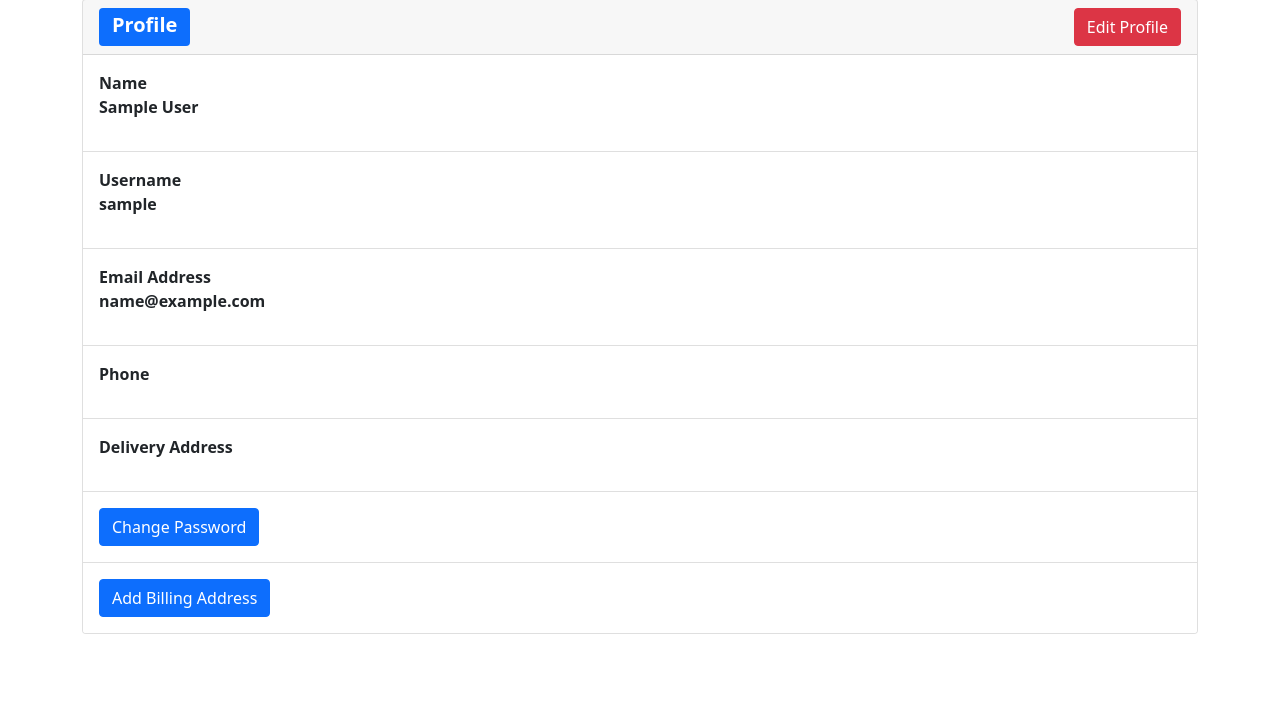
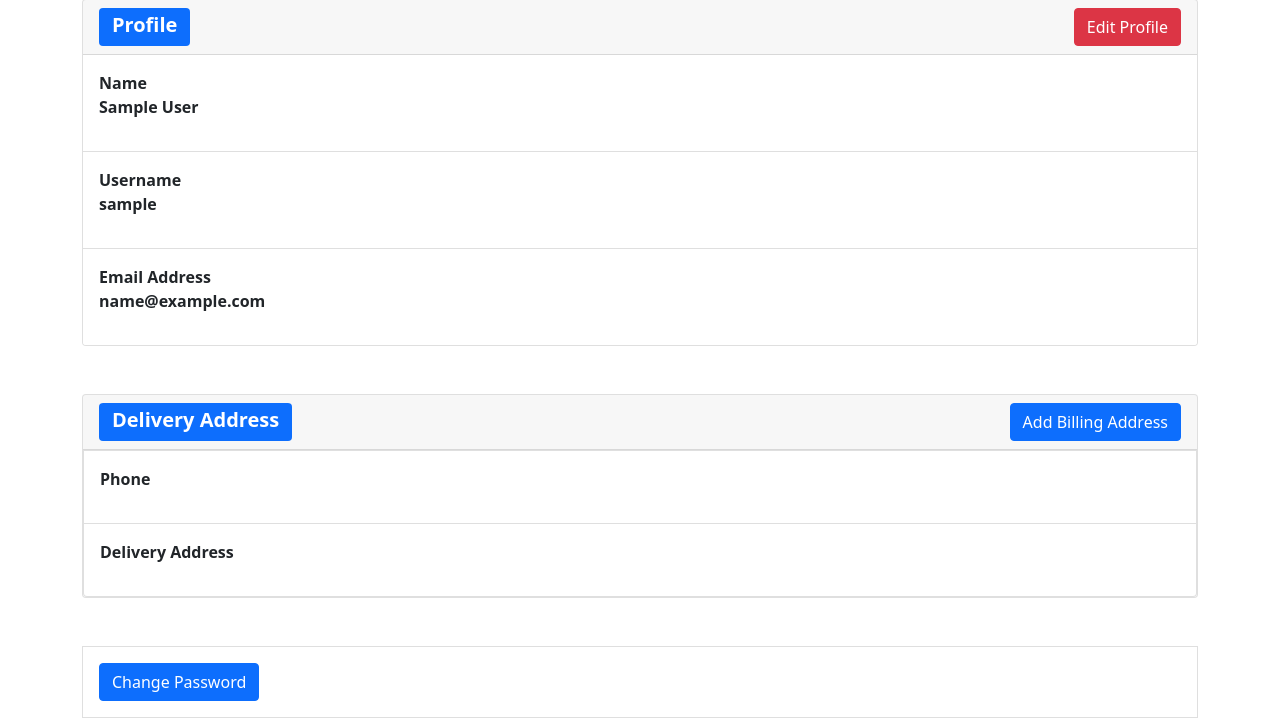
Before and after one commit to gauravpandey068/furnitureRental, a Django app: page /users/profile/ in a window 1280 px wide. Shown: the part 105-823 px from the top of the page. Before the commit the page ends 739 px from the top, so only its background shows below. Run offline with Django 4.2, Linux system fonts and the light colour scheme; the visitor is signed in with stand-in values (Sample User, id 1).

Commit message:
change ui

```diff
--- a/users/templates/profile.html
+++ b/users/templates/profile.html
@@ -42,6 +42,23 @@
             </p>
 
         </li>
+    </ul>
+</div>
+<div class="card mt-5 mb-5">
+    <div class="card-header d-flex justify-content-between">
+        <div class="badge bg-primary text-wrap fs-5">
+            Delivery Address
+        </div>
+
+        <div class="">
+            {% if address %}
+            <a href="{% url 'billing-address' %}" class="btn btn-primary">Edit Billing Address</a>
+            {% else%}
+            <a href="{% url 'billing-address' %}" class="btn btn-primary">Add Billing Address</a>
+            {% endif %}
+        </div>
+
+    </div>
     <li class="list-group-item p-3">
 
         <strong>Phone</strong>
@@ -63,17 +80,10 @@
 
     </li>
 
+</div>
+
 <li class="list-group-item p-3">
     <a href="#" class="btn btn-primary">Change Password</a>
 </li>
-        <li class="list-group-item p-3">
-            {% if address %}
-            <a href="{% url 'billing-address' %}" class="btn btn-primary">Edit Billing Address</a>
-            {% else%}
-            <a href="{% url 'billing-address' %}" class="btn btn-primary">Add Billing Address</a>
-            {% endif %}
-        </li>
-    </ul>
-</div>
 
 {% endblock %}
```
Lines whose indentation alone changed are shown as unchanged.
